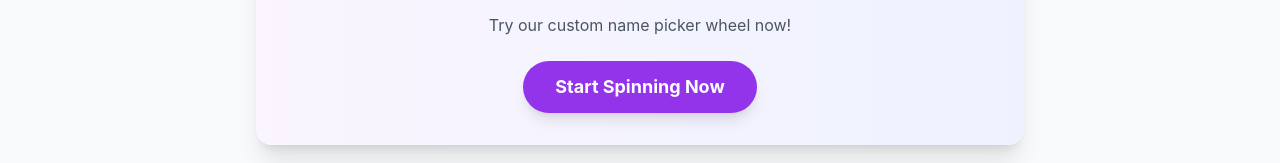
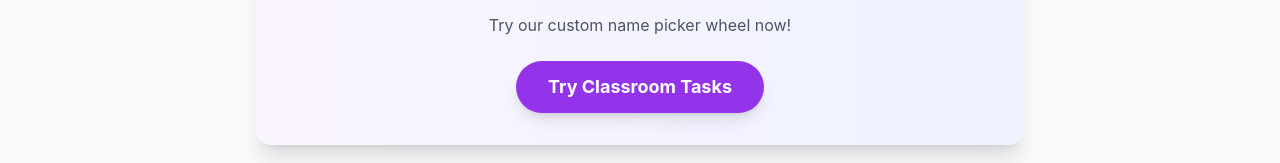
Before and after one commit to vipins702/spinwheelhub, a React (Vite) app: page /blog/creative-classroom-name-pickers in a window 1280 px wide. Shown: the part 1247-1410 px from the top of the page. Built offline with nearby package versions, Linux system fonts and the light colour scheme.

Commit message:
feat: Connect Blog Posts to Dynamic Wheels with URL Params

```diff
--- a/src/data/blogPosts.ts
+++ b/src/data/blogPosts.ts
@@ -12,6 +12,8 @@ export interface BlogPost {
   keywords: string;
   seoTitle: string;
   seoDescription: string;
+  relatedWheelTitle?: string;
+  relatedWheelOptions?: string[];
 }
 
 export const blogPosts: BlogPost[] = [
@@ -28,6 +30,8 @@ export const blogPosts: BlogPost[] = [
     date: "Jan 28, 2024",
     readTime: "5 min read",
     image: "https://images.pexels.com/photos/3602256/pexels-photo-3602256.jpeg?auto=compress&cs=tinysrgb&w=1200",
+    relatedWheelTitle: "Name Picker Demo",
+    relatedWheelOptions: ["Alex", "Jordan", "Taylor", "Casey", "Riley", "Morgan", "Quinn", "Avery", "Peyton", "Sage"],
     content: `
       <div class="bg-purple-50 border-l-4 border-purple-500 p-4 mb-6 rounded-r-lg">
         <h3 class="font-bold text-purple-700 m-0">⚡ Key Takeaways</h3>
@@ -71,6 +75,8 @@ export const blogPosts: BlogPost[] = [
     date: "Jan 25, 2024",
     readTime: "4 min read",
     image: "https://images.pexels.com/photos/5212345/pexels-photo-5212345.jpeg?auto=compress&cs=tinysrgb&w=1200",
+    relatedWheelTitle: "Classroom Tasks",
+    relatedWheelOptions: ["Answer Question", "Read Aloud", "Board Work", "Group Leader", "Pass to Friend", "Pop Quiz", "Explain Concept", "Draw Diagram", "Summarize", "Ask Question"],
     content: `
       <h2>Fairness in the Classroom Matters</h2>
       <p>Every teacher knows the struggle: the same three hands shoot up for every question, while the rest of the class hopes to be invisible. A <strong>random name picker</strong> changes the game instantly. It keeps students on their toes in a fun, low-pressure way.</p>
@@ -101,6 +107,8 @@ export const blogPosts: BlogPost[] = [
     date: "Jan 20, 2024",
     readTime: "6 min read",
     image: "https://images.pexels.com/photos/194009/pexels-photo-194009.jpeg?auto=compress&cs=tinysrgb&w=1200",
+    relatedWheelTitle: "Giveaway Winner",
+    relatedWheelOptions: ["Entry #1", "Entry #2", "Entry #3", "Entry #4", "Entry #5", "Entry #6", "Entry #7", "Entry #8", "Entry #9", "Entry #10"],
     content: `
       <h2>The Psychology of the Spin</h2>
       <p>Why do thousands of people watch a wheel spin live? <strong>Anticipation.</strong> Typing "Winner is John" in a text post is boring. Watching a wheel slow down, tick... tick... tick... past your name? That is adrenaline.</p>
@@ -129,6 +137,8 @@ export const blogPosts: BlogPost[] = [
     date: "Feb 01, 2024",
     readTime: "7 min read",
     image: "https://images.pexels.com/photos/174938/pexels-photo-174938.jpeg?auto=compress&cs=tinysrgb&w=1200",
+    relatedWheelTitle: "Instagram Contest",
+    relatedWheelOptions: ["@follower_1", "@follower_2", "@follower_3", "@follower_4", "@follower_5", "@follower_6", "@follower_7", "@follower_8", "@follower_9", "@follower_10"],
     content: `
       <h2>Why Instagram Games Go Viral</h2>
       <p>The algorithm loves engagement. Comments, saves, and shares are the currency of Instagram. A "Tag a Friend to Win" contest generates all three. But if your audience thinks you just picked your best friend as the winner, you lose all credibility.</p>
@@ -157,6 +167,8 @@ export const blogPosts: BlogPost[] = [
     date: "Feb 02, 2024",
     readTime: "5 min read",
     image: "https://images.pexels.com/photos/3756679/pexels-photo-3756679.jpeg?auto=compress&cs=tinysrgb&w=1200",
+    relatedWheelTitle: "Dinner Decision",
+    relatedWheelOptions: ["Pizza", "Burgers", "Sushi", "Salad", "Tacos", "Pasta", "Thai Curry", "Sandwich", "Soup", "Stir Fry"],
     content: `
       <h2>The Paradox of Choice</h2>
       <p>Psychologists have found that having <strong>too many options</strong> actually makes us unhappy. It's called the Paradox of Choice. When you have 50 restaurants to choose from, you fear making the "wrong" choice.</p>
@@ -179,6 +191,8 @@ export const blogPosts: BlogPost[] = [
     date: "Feb 03, 2024",
     readTime: "8 min read",
     image: "https://images.pexels.com/photos/8613089/pexels-photo-8613089.jpeg?auto=compress&cs=tinysrgb&w=1200",
+    relatedWheelTitle: "Class Activity",
+    relatedWheelOptions: ["Vocab Quiz", "Rapid Fire", "Group Debate", "Think-Pair-Share", "Video Clip", "Silent Reading", "Exit Ticket", "Story Chain", "Sketch It", "Pictionary"],
     content: `
       <h2>Gamify Your Lesson Plan</h2>
       <p>Gamification isn't just a buzzword; it's a brain hack. Dopamine is released when there is an element of chance.</p>
--- a/src/pages/BlogPostPage.tsx
+++ b/src/pages/BlogPostPage.tsx
@@ -93,10 +93,12 @@ const BlogPostPage: React.FC = () => {
                         <h3 className="text-2xl font-bold text-gray-900 mb-3">Ready to give it a spin?</h3>
                         <p className="text-gray-600 mb-6">Try our custom name picker wheel now!</p>
                         <Link
-                            to="/custom-wheel-of-names"
+                            to={post.relatedWheelOptions ?
+                                `/custom-wheel-of-names?title=${encodeURIComponent(post.relatedWheelTitle || 'Blog Wheel')}&options=${encodeURIComponent(post.relatedWheelOptions.join(','))}`
+                                : "/custom-wheel-of-names"}
                             className="inline-block bg-purple-600 text-white px-8 py-3 rounded-full font-bold text-lg hover:bg-purple-700 transition-transform hover:scale-105 shadow-lg"
                         >
-                            Start Spinning Now
+                            Try {post.relatedWheelTitle || 'Custom Wheel'}
                         </Link>
                     </div>
                 </article>
--- a/src/pages/CustomWheelOfNames.tsx
+++ b/src/pages/CustomWheelOfNames.tsx
@@ -55,7 +55,29 @@ const CustomWheelOfNames: React.FC = () => {
   }
 
   useEffect(() => {
-    // Load initial default options
+    // Check for URL parameters first
+    const searchParams = new URLSearchParams(window.location.search)
+    const urlOptions = searchParams.get('options')
+    const urlTitle = searchParams.get('title')
+
+    if (urlOptions) {
+      // Decode and split options
+      const items = urlOptions.split(',').filter(item => item.trim())
+      const customOptions = items.slice(0, 50).map((option, index) => ({
+        id: `${index + 1}`,
+        text: decodeURIComponent(option.trim()),
+        color: magicalColors[index % magicalColors.length]
+      }))
+
+      if (customOptions.length > 0) {
+        setOptions(customOptions)
+        setManualEntries([''])
+        if (urlTitle) setWheelTitle(decodeURIComponent(urlTitle))
+        return // Skip default initialization
+      }
+    }
+
+    // Load initial default options if no URL params
     const initialOptions = starterTemplates['General Decision'].slice(0, 8).map((option, index) => ({
       id: `${index + 1}`,
       text: option,
```
